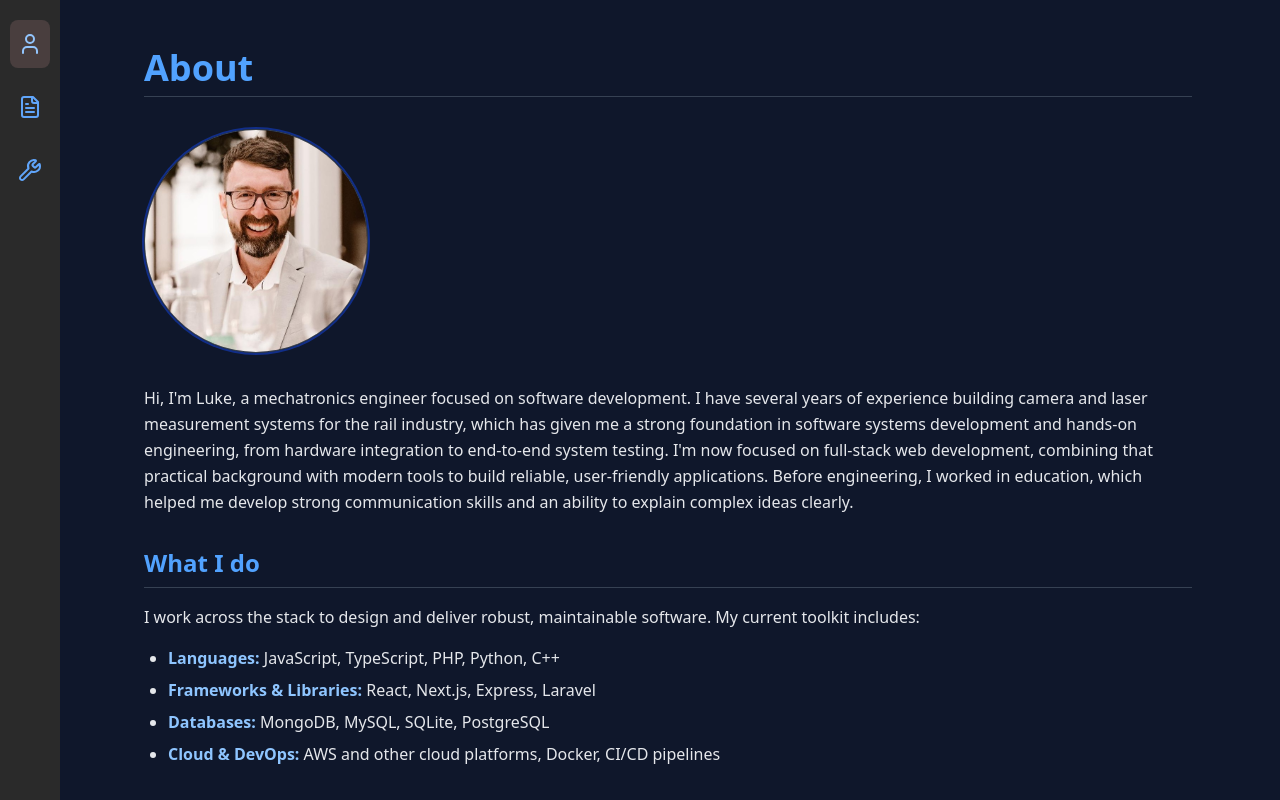
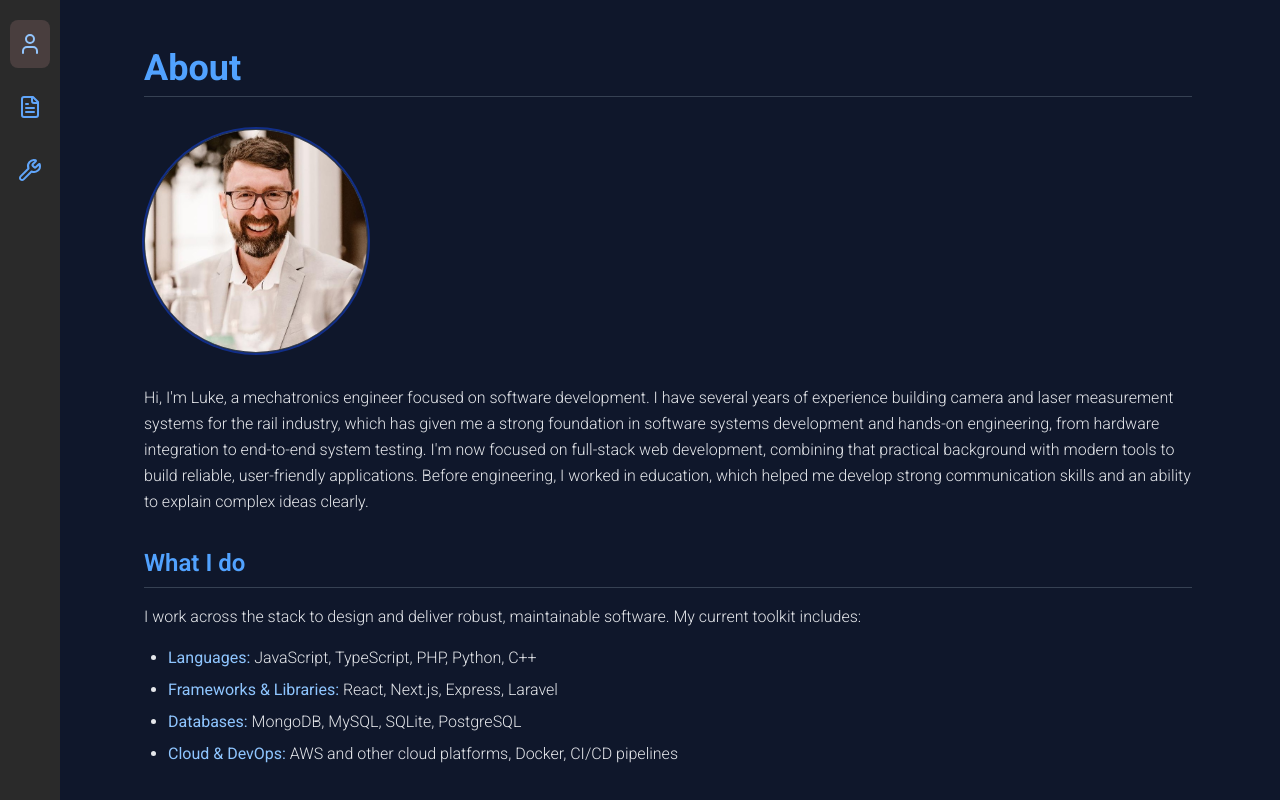
Before and after one commit to lbirchenough/luke-website, a Next.js app: page /about in a window 1280 px wide. Built offline with nearby package versions, Linux system fonts and the light colour scheme.

Commit message:
Adding roboto and other fonts and tweak to css for font weights etc.

```diff
--- a/app/globals.css
+++ b/app/globals.css
@@ -2,7 +2,32 @@
 @import "tailwindcss";
 
 body {
-  font-family: var(--font-inter), -apple-system, BlinkMacSystemFont, 'Segoe UI', 'Roboto', sans-serif;
+  font-weight: 300;
+}
+
+p {
+  font-weight: 300;
+}
+
+a {
+  text-decoration: none;
+  font-weight: 400;
+}
+
+h1 {
+  font-weight: 700;
+}
+
+h2 {
+  font-weight: 600;
+}
+
+h3 {
+  font-weight: 500;
+}
+
+strong {
+  font-weight: 400;
 }
 
 /* Skills list styling */
--- a/app/layout.js
+++ b/app/layout.js
@@ -1,11 +1,23 @@
 import { Inter } from "next/font/google";
+import { Geist } from 'next/font/google'
+import { Roboto } from 'next/font/google'
 import "./globals.css";
 import NavBar from "@/components/NavBar/NavBar";
 
 const inter = Inter({
   subsets: ["latin"],
-  weight: ["300", "400", "500", "600", "700"],
+  weight: ['300','500','600', '700'],
 });
+
+const geist = Geist({
+  subsets: ['latin'],
+  weight: ['300','500','600', '700'],
+})
+
+const roboto = Roboto({
+  weight: ['300','400','500','600', '700'],
+  subsets: ['latin'],
+})
 
 export const metadata = {
   title: "Luke Birchenough",
@@ -15,7 +27,8 @@ export const metadata = {
 export default function RootLayout({ children }) {
   return (
     <html lang="en">
-      <body className={inter.variable}>
+      <body className={roboto.className}>
+      {/* <body className={inter.className}> */}
         <NavBar />
         {children}
       </body>
--- a/components/ResumeContent.js
+++ b/components/ResumeContent.js
@@ -73,8 +73,8 @@ export default async function ResumeContent() {
               },
               // h2: ({ children }) => <h2 className="text-2xl font-semibold mb-4 text-blue-400 mt-8 border-b border-gray-700 pb-2">{children}</h2>,
               h2: ({ children }) => <h2 className="text-2xl font-semibold mb-4 text-blue-400 mt-8 pb-2 border-b border-gray-700">{children}</h2>,
-              h3: ({ children }) => <h3 className="text-xl font-medium mb-3 text-blue-300 mt-3">{children}</h3>,
-              p: ({ children }) => <p className="mb-4 text-gray-200 leading-relaxed">{children}</p>,
+              h3: ({ children }) => <h3 className="text-xl font-medium mb-0 text-blue-300 mt-3">{children}</h3>,
+              p: ({ children }) => <p className="mb-4 text-gray-200 leading-relaxed ">{children}</p>,
               ul: ({ children }) => (
                 <ul className="mb-4 list-disc list-outside pl-6 text-gray-200 space-y-1">
                   {children}
@@ -86,7 +86,7 @@ export default async function ResumeContent() {
                 </ol>
               ),
               li: ({ children }) => <li className="mb-1">{children}</li>,
-              strong: ({ children }) => <strong className="font-semibold text-white">{children}</strong>,
+              strong: ({ children }) => <strong className="font-normal text-white">{children}</strong>,
               em: ({ children }) => <em className="italic text-gray-300">{children}</em>,
               code: ({ children }) => <code className="bg-gray-800 text-green-400 px-2 py-1 rounded text-sm font-mono">{children}</code>,
               pre: ({ children }) => <pre className="bg-gray-800 text-green-400 p-4 rounded-lg overflow-x-auto mb-4">{children}</pre>,
```
